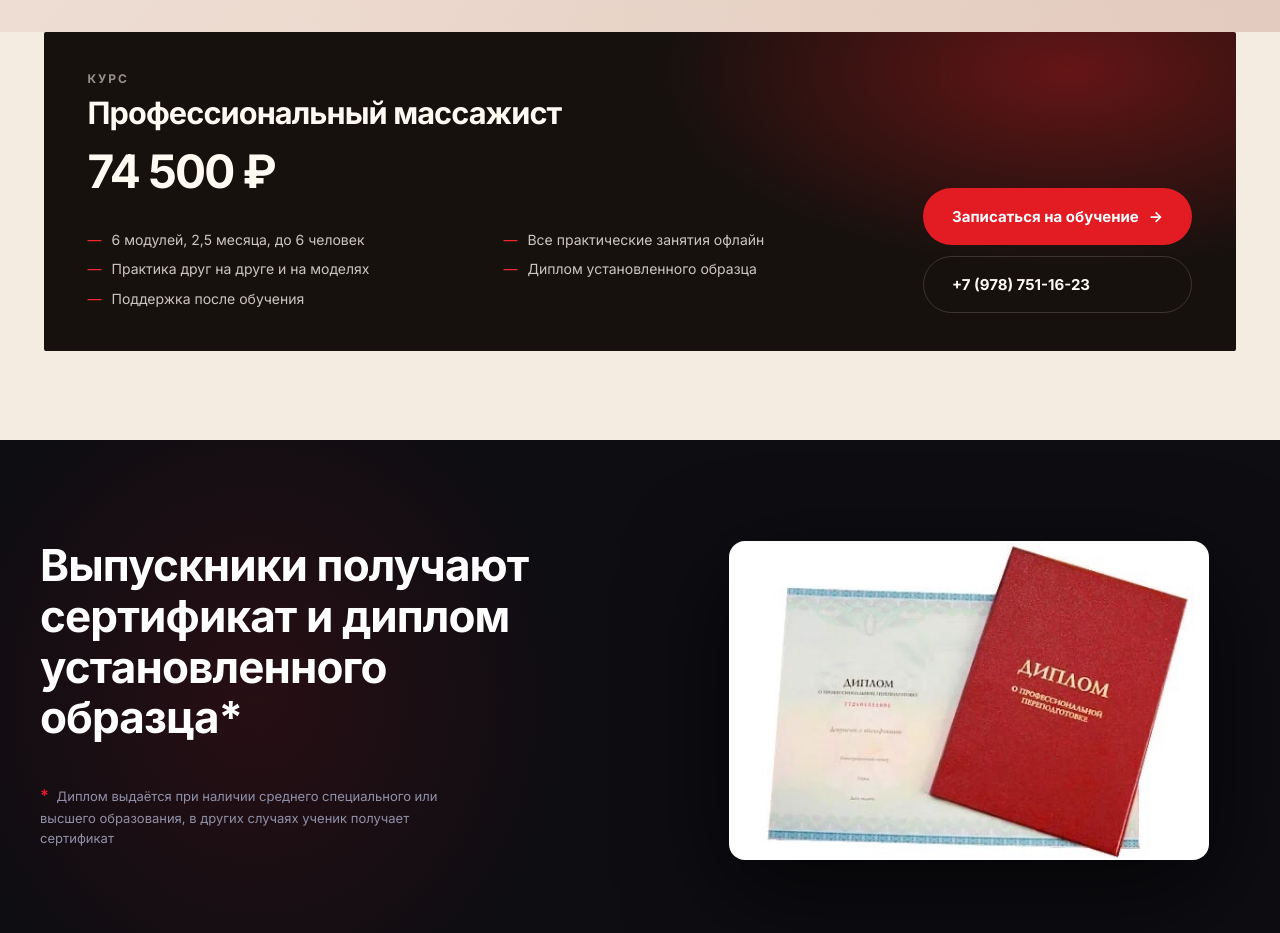
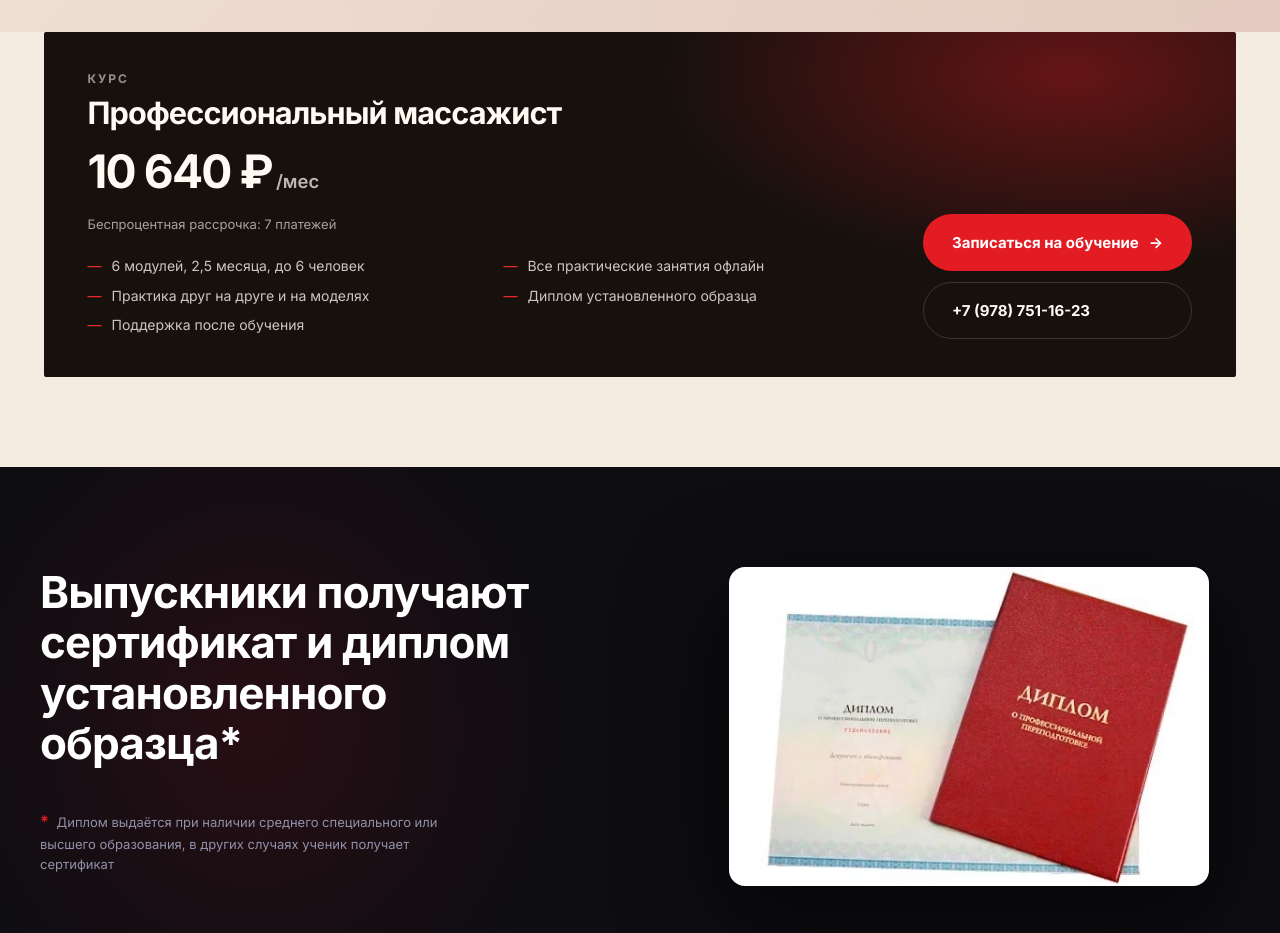
Before and after one commit to arhipenkoigor230-sys/Bezboli, a plain HTML site: page offline/index.html in a window 1280 px wide. Shown: the part 3820-4753 px from the top of the page. Drawn offline with nearby package versions, Linux system fonts and the light colour scheme; a web font is replaced by a local one.

Commit message:
новый мини курс

```diff
--- a/offline/index.html
+++ b/offline/index.html
@@ -345,7 +345,8 @@
             <div class="pro-offer-info">
                 <div class="eyebrow">Курс</div>
                 <h2 class="pro-offer-title">Профессиональный массажист</h2>
-                <div class="pro-offer-price">74&nbsp;500&nbsp;₽</div>
+                <div class="pro-offer-price">10&nbsp;640&nbsp;₽<span class="pro-offer-per">/мес</span></div>
+                <div class="pro-offer-note">Беспроцентная рассрочка: 7 платежей</div>
                 <ul class="pro-offer-list">
                     <li>6 модулей, 2,5 месяца, до 6 человек</li>
                     <li>Все практические занятия офлайн</li>
--- a/offline/style.css
+++ b/offline/style.css
@@ -1167,7 +1167,9 @@ h1 { font-size: clamp(2.5rem, 7.5vw, 6.4rem); }
 
 .pro-offer .eyebrow { color: rgba(255, 250, 242, .55); }
 .pro-offer-title { font-family: var(--f-display); font-size: clamp(1.5rem, 2.4vw, 2.1rem); font-weight: 700; letter-spacing: -.03em; margin: 10px 0 8px; }
-.pro-offer-price { font-family: var(--f-display); font-size: clamp(2.2rem, 3.6vw, 3.2rem); font-weight: 800; letter-spacing: -.04em; margin-bottom: 18px; }
+.pro-offer-price { font-family: var(--f-display); font-size: clamp(2.2rem, 3.6vw, 3.2rem); font-weight: 800; letter-spacing: -.04em; margin-bottom: 6px; }
+.pro-offer-per { font-size: .4em; font-weight: 600; letter-spacing: 0; color: rgba(255, 250, 242, .72); margin-left: 4px; }
+.pro-offer-note { font-size: 13px; color: rgba(255, 250, 242, .62); margin-bottom: 18px; }
 .pro-offer-list { list-style: none; padding: 0; margin: 0; display: grid; grid-template-columns: 1fr 1fr; gap: 2px 26px; }
 .pro-offer-list li { font-size: 14px; color: rgba(255, 250, 242, .78); padding: 3px 0; }
 .pro-offer-list li::before { content: '—'; color: var(--red-2); margin-right: 10px; }
```
